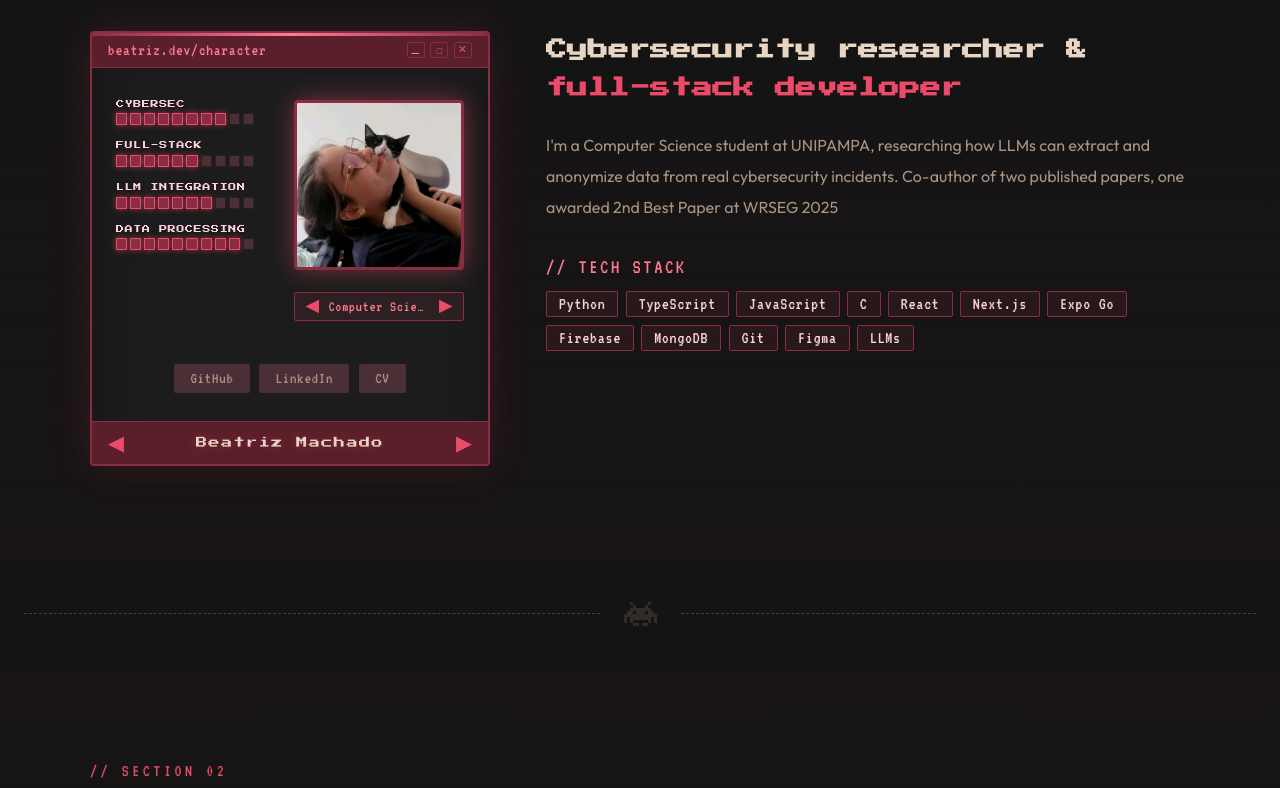
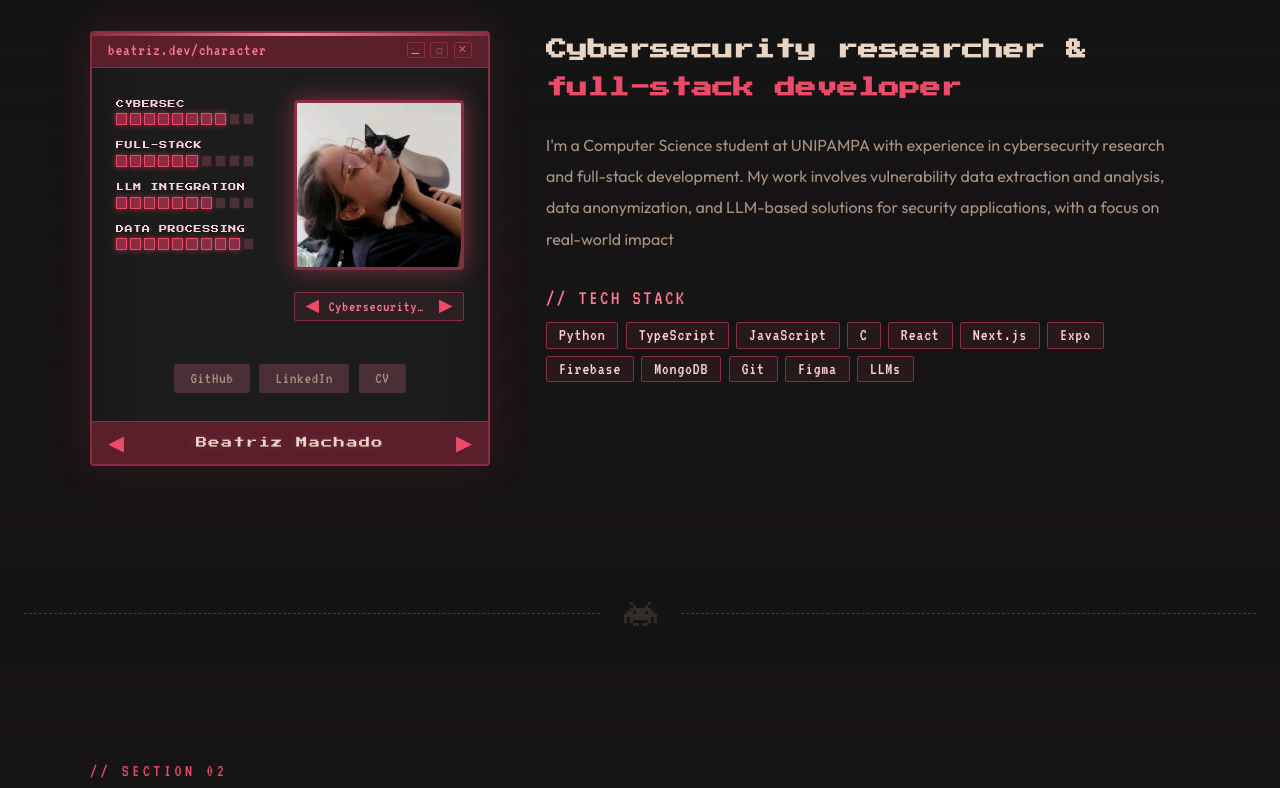
Before and after one commit to INARI18/INARI18.github.io, a React (Vite) app: page / in a window 1280 px wide. Shown: the part 1100-1888 px from the top of the page. Built offline with nearby package versions, Linux system fonts and the light colour scheme.

Commit message:
feat: update project descriptions, roles, and tech stack

```diff
--- a/src/data/projects.ts
+++ b/src/data/projects.ts
@@ -11,8 +11,8 @@ export const projects: Project[] = [
     emoji: "📋",
     title: "MulitaMiner",
     desc: {
-      en: "LLM-powered pipeline that extracts structured vulnerability data from unstructured security reports. Research project at RNP CT Cybersecurity.",
-      pt: "Pipeline com LLMs que extrai dados estruturados de vulnerabilidades a partir de relatórios não estruturados de segurança. Projeto de pesquisa no RNP CT Cibersegurança.",
+      en: "LLM-powered pipeline for extracting and structuring vulnerability data from unstructured security reports at scale. Developed as part of a cybersecurity research project at RNP CT",
+      pt: "Pipeline com LLMs para extração e estruturação de dados de vulnerabilidades a partir de relatórios de segurança não estruturados em larga escala. Desenvolvido como parte de um projeto de pesquisa no RNP CT",
     },
     tags: ["Python", "LLMs", "Vulnerability Scanners"],
     repo: "https://github.com/AnonShield/MulitaMiner",
@@ -22,8 +22,8 @@ export const projects: Project[] = [
     emoji: "🕵️",
     title: "AnonLFI 2.0",
     desc: {
-      en: "Adaptation of the AnonLFI pipeline for anonymizing sensitive data in cybersecurity incident reports, using Presidio and custom recognizers.",
-      pt: "Adaptação do pipeline AnonLFI para anonimizar dados sensíveis em relatórios de incidentes de cibersegurança, usando Presidio e reconhecedores customizados.",
+      en: "Adapted and extended the AnonLFI pipeline to anonymize sensitive data in cybersecurity reports, combining NLP, custom recognizers, and scalable processing",
+      pt: "Adaptação e extensão do pipeline AnonLFI para anonimização de dados sensíveis em relatórios de cibersegurança, combinando NLP, reconhecedores customizados e processamento escalável",
     },
     tags: ["Python", "Presidio", "NLP", "LLMs", "SQLite"],
     repo: "https://github.com/AnonShield/tool",
@@ -33,43 +33,43 @@ export const projects: Project[] = [
     emoji: "🎮",
     title: "Learn From Incidents",
     desc: {
-      en: "Gamified educational platform that turns real cybersecurity incidents into interactive learning paths for students and professionals.",
-      pt: "Plataforma educacional gamificada que transforma incidentes reais de cibersegurança em trilhas interativas de aprendizado para estudantes e profissionais.",
+      en: "Gamified educational platform that turns real cybersecurity incidents into interactive learning paths for students and professionals",
+      pt: "Plataforma educacional gamificada que transforma incidentes reais de cibersegurança em trilhas interativas de aprendizado para estudantes e profissionais",
     },
-    tags: ["Next.js", "TypeScript", "Firebase"],
+    tags: ["Next.js", "TypeScript", "Firebase", "Tailwind"],
     repo: "https://gt-lfi-dev-hackersdb.unihacker.club",
     image: hb,
+  },
+  {
+    emoji: "🎓",
+    title: "SAVE Egress@s",
+    desc: {
+      en: "Full-stack web application for tracking and managing alumni data at UNIPAMPA, supporting structured data collection and analysis",
+      pt: "Aplicação web full-stack para acompanhamento e gestão de egressos da UNIPAMPA, com suporte à coleta e análise de dados estruturados",
+    },
+    tags: ["Next.js", "TypeScript", "MongoDB", "Figma", "Tailwind"],
+    repo: "https://project-jdlbw.vercel.app",
+    image: save,
   },
   {
     emoji: "🐱",
     title: "MyDailyPet",
     desc: {
-      en: "Mobile app to track and manage your pets' daily activities.",
-      pt: "App mobile para acompanhar e gerenciar as atividades diárias dos seus pets.",
+      en: "Mobile app to track and manage your pets' daily activities",
+      pt: "App mobile para acompanhar e gerenciar as atividades diárias dos seus pets",
     },
-    tags: ["Expo Go", "TypeScript", "Firebase", "Figma"],
+    tags: ["Expo", "TypeScript", "Firebase", "Figma", "CSS"],
     repo: "https://github.com/INARI18/My-Daily-Pet-v2",
     image: pet,
-  },
-  {
-    emoji: "🎓",
-    title: "SAVE Egress@s",
-    desc: {
-      en: "Graduate-monitoring tool for UNIPAMPA — from Figma prototypes to a production web app used by the coordination team.",
-      pt: "Ferramenta de acompanhamento de egressos da UNIPAMPA — dos protótipos em Figma até um app web em produção usado pela coordenação.",
-    },
-    tags: ["Next.js", "TypeScript", "MongoDB", "Figma"],
-    repo: "https://project-jdlbw.vercel.app",
-    image: save,
   },
   {
     emoji: "👾",
     title: "Portfolio",
     desc: {
-      en: "This very portfolio — a retro pixel-art themed site built with Vite, React, and CSS Modules, deployed on GitHub Pages.",
-      pt: "Este próprio portfólio — um site com tema pixel-art retrô feito em Vite, React e CSS Modules, publicado no GitHub Pages.",
+      en: "Personal portfolio with a custom pixel-art interface, focusing on interactive UI and visual design, built with Vite, React, and CSS Modules",
+      pt: "Portfólio pessoal com interface pixel-art personalizada, focado em interatividade e design visual, desenvolvido com Vite, React e CSS Modules",
     },
-    tags: ["React", "TypeScript", "Vite"],
+    tags: ["React", "TypeScript", "Vite", "CSS"],
     repo: "https://github.com/INARI18/INARI18.github.io",
     image: portfolio,
   },
--- a/src/data/roles.ts
+++ b/src/data/roles.ts
@@ -1,16 +1,16 @@
-import type { Bilingual } from 'i18n/translations';
+import type { Bilingual } from "i18n/translations";
 
 export const roles: Bilingual[] = [
   {
-    en: 'Computer Science Student',
-    pt: 'Estudante de Ciência da Computação',
+    en: "Cybersecurity Researcher",
+    pt: "Pesquisadora em Cibersegurança",
   },
   {
-    en: 'Cybersecurity Researcher',
-    pt: 'Pesquisadora em Cibersegurança',
+    en: "Computer Science Student",
+    pt: "Estudante de Ciência da Computação",
   },
   {
-    en: 'Full-Stack Developer',
-    pt: 'Desenvolvedora Full-Stack',
+    en: "Full-Stack Developer",
+    pt: "Desenvolvedora Full-Stack",
   },
 ];
--- a/src/data/techStack.ts
+++ b/src/data/techStack.ts
@@ -5,7 +5,7 @@ export const techStack: string[] = [
   "C",
   "React",
   "Next.js",
-  "Expo Go",
+  "Expo",
   "Firebase",
   "MongoDB",
   "Git",
--- a/src/i18n/translations.ts
+++ b/src/i18n/translations.ts
@@ -93,7 +93,7 @@ export const translations: Record<Lang, Dict> = {
       titleEm: "Me",
       heading1: "Cybersecurity researcher &",
       heading2: "full-stack developer",
-      bio: "I'm a Computer Science student at UNIPAMPA, researching how LLMs can extract and anonymize data from real cybersecurity incidents. Co-author of two published papers, one awarded 2nd Best Paper at WRSEG 2025",
+      bio: "I'm a Computer Science student at UNIPAMPA with experience in cybersecurity research and full-stack development. My work involves vulnerability data extraction and analysis, data anonymization, and LLM-based solutions for security applications, with a focus on real-world impact",
       techStackLabel: "// TECH STACK",
     },
     character: {
@@ -177,7 +177,7 @@ export const translations: Record<Lang, Dict> = {
       titleEm: "Mim",
       heading1: "Pesquisadora em cibersegurança &",
       heading2: "desenvolvedora full-stack",
-      bio: "Sou estudante de Ciência da Computação na UNIPAMPA, pesquisando como LLMs podem extrair e anonimizar dados de incidentes reais de cibersegurança. Coautora de dois artigos publicados, um deles premiado como 2º Melhor Artigo no WRSEG 2025",
+      bio: "Sou estudante de Ciência da Computação na UNIPAMPA, com experiência em pesquisa em cibersegurança e desenvolvimento full-stack. Meu trabalho envolve extração e análise de vulnerabilidades, anonimização de dados e o uso de LLMs para aplicações em segurança, com foco em aplicações no mundo real",
       techStackLabel: "// STACK",
     },
     character: {
```
